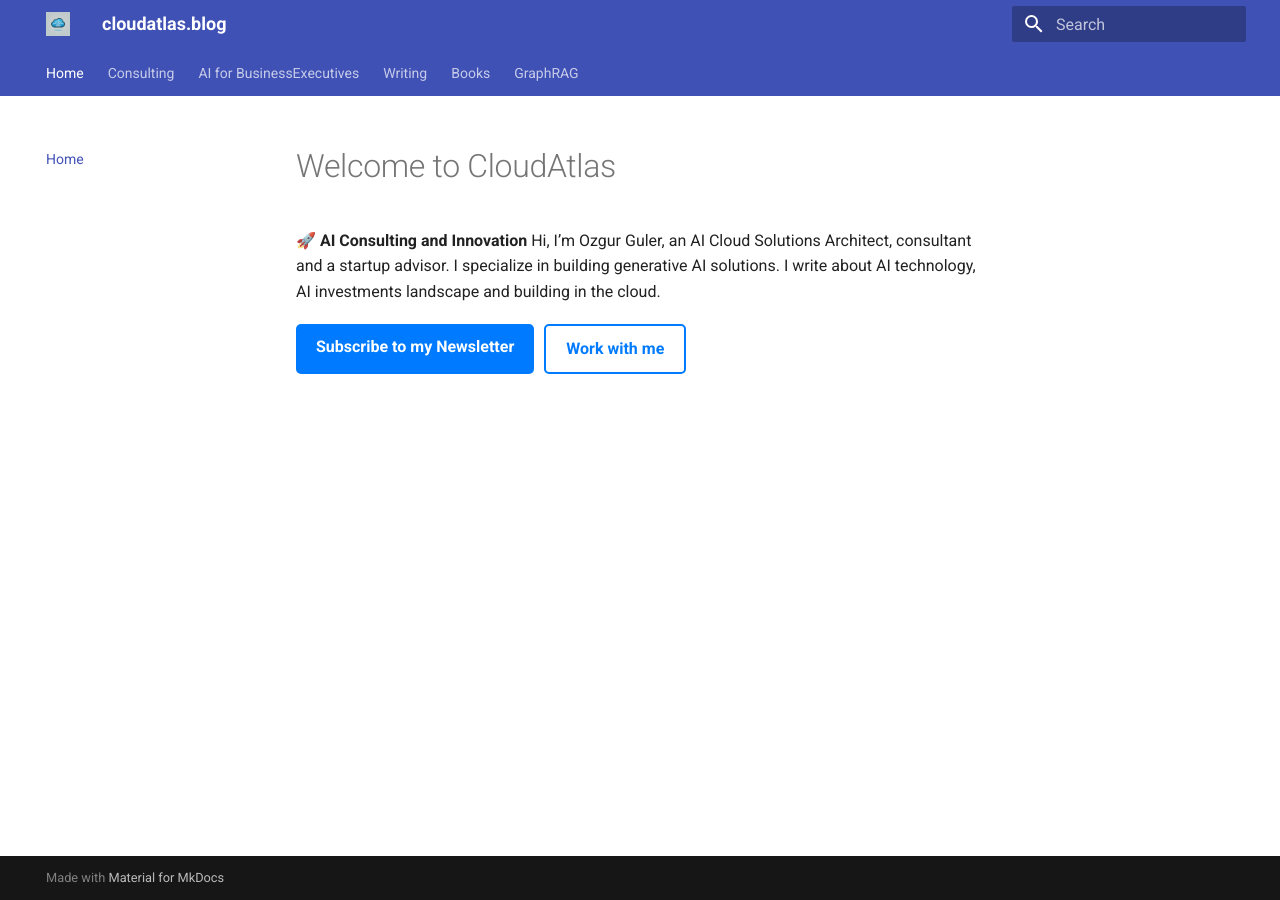
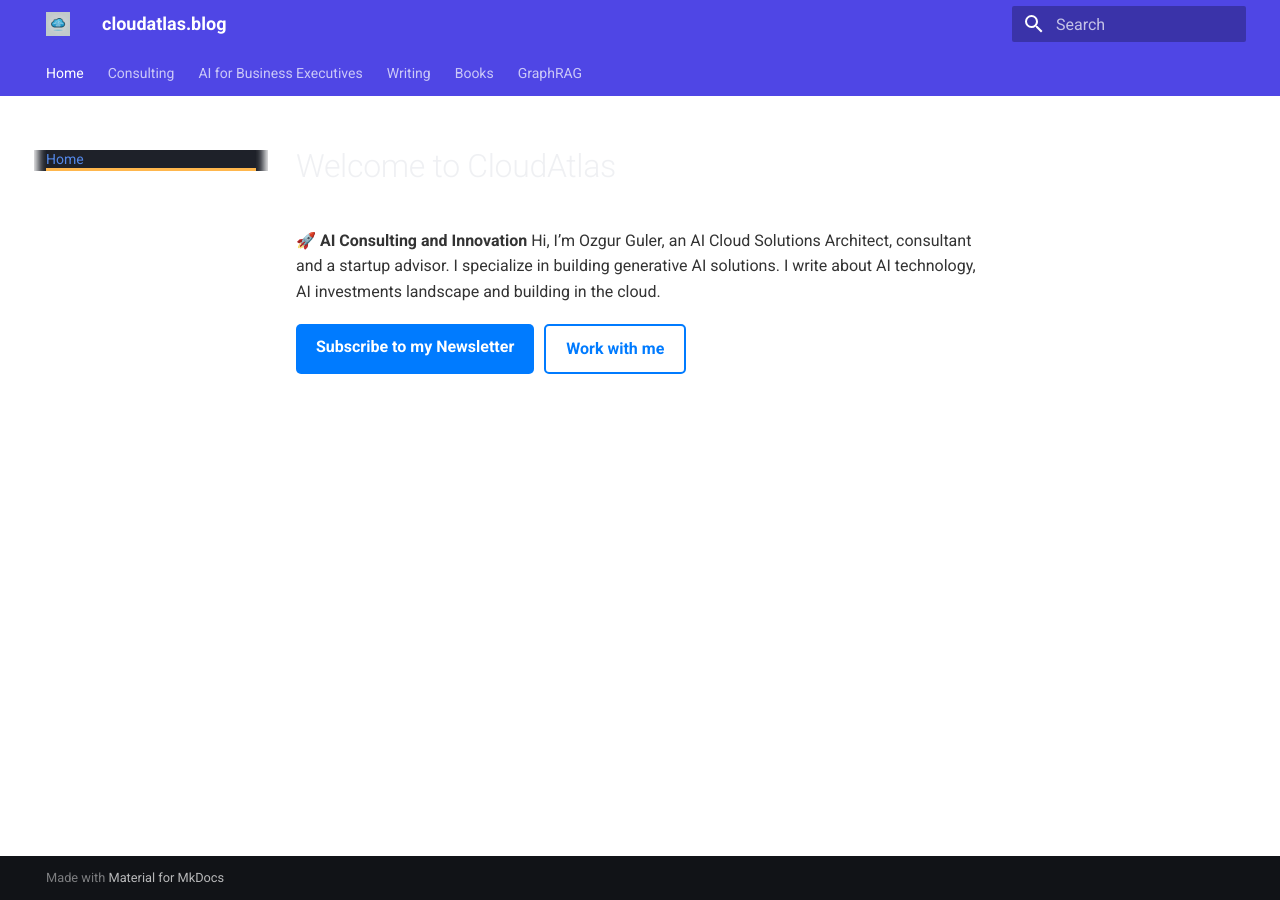
Before and after one commit to ozgurgulerx/my-docs, an MkDocs documentation site: the page built from docs/index.md, in a window 1280 px wide. Built offline with MkDocs 1.6.1 and Material for MkDocs 9.7.7, drawn with Linux system fonts in a browser that asks for light colours.

Commit message:
Initial commit for MkDocs documentation1sdassdsdasdas

```diff
--- /dev/null
+++ b/docs/assets/styles/custom.css
@@ -0,0 +1,118 @@
+/* General Typography */
+body {
+    font-family: 'Roboto', sans-serif;
+    font-size: 16px;
+    line-height: 1.6;
+    color: #333333; /* Dark text for readability on white background */
+    background-color: #ffffff; /* Set background to white */
+  }
+
+  /* Top Banner (Navigation Bar) */
+  .md-header, .md-tabs {
+    background-color: #4f46e5; /* Indigo */
+    color: #ffffff; /* White text for high contrast */
+    border-bottom: none;
+  }
+
+  .md-header__title {
+    color: #ffffff; /* Ensure the site name is visible */
+    font-weight: bold; /* Highlight site name */
+  }
+
+  .md-header__link, .md-nav__link {
+    color: #ffffff; /* White navigation links */
+    font-weight: 500; /* Slightly bold for readability */
+    transition: color 0.3s ease-in-out;
+  }
+
+  .md-header__link:hover, .md-nav__link:hover {
+    color: #b3c4ff; /* Slightly lighter Indigo for hover */
+  }
+
+  .md-nav__link--active {
+    color: #ffb74d; /* Accent color for active tab */
+    border-bottom: 3px solid #ffb74d; /* Underline for active link */
+  }
+
+  /* Sidebar Fix (Home Section) */
+  .md-sidebar {
+    background-color: #ffffff; /* White background to match site */
+  }
+
+  .md-sidebar__link {
+    color: #333333; /* Dark text for visibility */
+  }
+
+  .md-sidebar__link:hover {
+    color: #4f46e5; /* Indigo hover effect */
+  }
+
+  /* Hero Section */
+  .hero {
+    background: #ffffff; /* White background */
+    color: #333333; /* Dark text for readability */
+    padding: 50px 20px;
+    text-align: center;
+    border-radius: 12px;
+    box-shadow: 0px 4px 8px rgba(0, 0, 0, 0.1); /* Subtle shadow for separation */
+  }
+
+  .hero h1 {
+    font-size: 2.5rem;
+    font-weight: bold;
+    color: #4f46e5; /* Indigo for high contrast against white */
+  }
+
+  .hero p {
+    font-size: 1.2rem;
+    color: #555555; /* Dark grey for description */
+  }
+
+  .hero a {
+    margin-top: 20px;
+    display: inline-block;
+    padding: 10px 20px;
+    background-color: #4f46e5; /* Indigo */
+    color: #ffffff; /* White text */
+    text-decoration: none;
+    border-radius: 5px;
+    font-weight: bold;
+    transition: background-color 0.3s ease, color 0.3s ease;
+  }
+
+  .hero a:hover {
+    background-color: #ffb74d; /* Accent color */
+    color: #ffffff; /* Keep text white on hover */
+  }
+
+  /* Buttons (Match Banner and Accent Colors) */
+  .button {
+    padding: 10px 20px;
+    border-radius: 5px;
+    font-weight: bold;
+    text-decoration: none;
+    transition: all 0.3s ease-in-out;
+  }
+
+  .button-primary {
+    background-color: #4f46e5; /* Indigo */
+    color: white;
+    border: none;
+  }
+
+  .button-primary:hover {
+    background-color: #4338ca; /* Darker Indigo */
+    box-shadow: 0 4px 6px rgba(0, 0, 0, 0.1);
+  }
+
+  .button-secondary {
+    background-color: transparent;
+    color: #4f46e5; /* Indigo */
+    border: 2px solid #4f46e5;
+  }
+
+  .button-secondary:hover {
+    background-color: #ffb74d; /* Accent color */
+    color: #ffffff; /* White text */
+    box-shadow: 0 4px 6px rgba(0, 0, 0, 0.1);
+  }
--- a/mkdocs.yml
+++ b/mkdocs.yml
@@ -4,27 +4,30 @@
 theme:
   name: material
   features:
-    - navigation.tabs
+    - navigation.tabs        # Enables horizontal navigation
+    - navigation.top         # Ensures the navigation is at the top
+    - navigation.instant     # Improves loading speed for tabs
+    - navigation.expand      # Expands navigation on small screens for better usability
   palette:
-    scheme: default
+    scheme: slate            # High-contrast slate scheme
     primary: indigo
-    accent: indigo
-
+    accent: teal             # Teal for better contrast with indigo
   font:
-    text: Roboto
-    code: Roboto Mono
-
+    text: Roboto             # Consistent, clean sans-serif font
+    code: Roboto Mono        # Monospace font for code
   icon:
     logo: material/library
-  logo: images/logo.jpeg
+  logo: images/logo.jpeg     # Custom logo for the site
+  favicon: images/favicon.ico # Add a favicon for a polished look
+
+extra_css:
+  - assets/styles/custom.css # Custom CSS for advanced styling
 
 nav:
   - Home: index.md
-
   - Consulting:
       - Consulting Services: consulting/consulting-services.md
-
-  - AI for BusinessExecutives:
+  - AI for Business Executives:
       - AI for Business: ai-for-business/ai-for-business.md
   - Writing:
       - AI Investments: writing/ai-investments.md
@@ -40,6 +43,5 @@
   - GraphRAG:
       - GraphRAG: graphrag/graphrag.md
 
-
 plugins:
   - search
```
Also changed, not shown: site/consulting/consulting-services/index.html, site/index.html, site/search/search_index.json.
